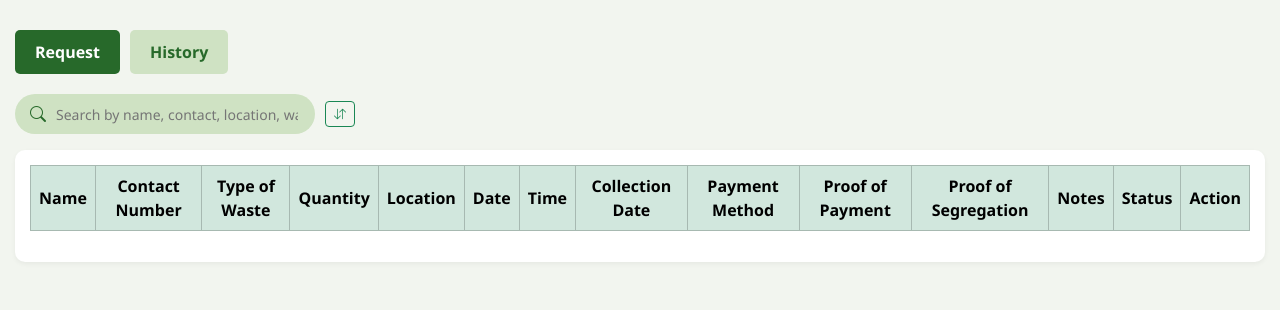
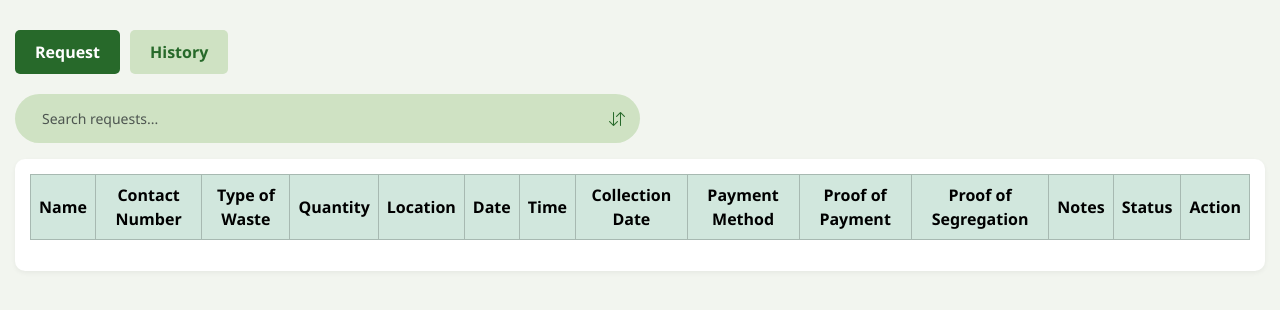
Before and after one commit to cind1anaa/Capstone, a PHP site: page /GroundZero/admin/collection.php in a window 1280 px wide. Shown: the part 66-376 px from the top of the page. Run offline with PHP 8.4, Linux system fonts and the light colour scheme; data that the repository does not hold is empty.

Commit message:
Refactor search bar and remove sorting functionality in collection page
Co-authored-by: sirclydediancin24 <sirclydediancin24@gmail.com>

```diff
--- a/GroundZero/admin/collection.php
+++ b/GroundZero/admin/collection.php
@@ -149,19 +149,16 @@ $result = $conn->query($query);
     }
 
     .search-bar {
-      background-color: #cfe2c3;
-      padding: 8px 15px;
-      border-radius: 25px;
-      display: flex;
-      align-items: center;
-      width: 300px;
+      background-color: #cde4cd;
+      border-radius: 50px;
+      padding: 0.4rem 1rem;
     }
 
     .search-bar input {
       border: none;
       background: transparent;
       outline: none;
-      flex: 1;
+      width: 100%;
       font-size: 14px;
     }
 
@@ -343,14 +340,11 @@ $result = $conn->query($query);
       <a href="Chistory.php"><button>History</button></a>
     </div>
 
-    <div class="d-flex align-items-center gap-2 mb-3">
-      <div class="search-bar">
-        <i class="bi bi-search me-2"></i>
-        <input type="text" id="searchInput" placeholder="Search by name, contact, location, waste type, or quantity..." />
+    <div class="d-flex justify-content-between align-items-center mb-3">
+      <div class="search-bar d-flex align-items-center w-50">
+        <input type="text" class="form-control" id="searchInput" placeholder="Search requests...">
+        <i class="bi bi-arrow-down-up ms-2"></i>
       </div>
-      <button class="btn btn-outline-success btn-sm" id="sortToggle" data-sort-col="5" title="Sort by Date">
-        <i class="bi bi-arrow-down-up"></i>
-      </button>
     </div>
 
     <div class="table-container">
@@ -501,26 +495,7 @@ document.addEventListener('DOMContentLoaded', function() {
       });
     }
 
-    // Sort functionality
-    const sortToggle = document.getElementById('sortToggle');
-    let sortAsc = true;
-    if (sortToggle) {
-      sortToggle.addEventListener('click', function() {
-        const sortCol = parseInt(this.getAttribute('data-sort-col') || '0', 10);
-        const tableBody = document.querySelector('tbody');
-        const rowsArray = Array.from(tableBody.querySelectorAll('tr'));
-
-        rowsArray.sort((a, b) => {
-          const aText = (a.querySelectorAll('td')[sortCol]?.textContent || '').trim();
-          const bText = (b.querySelectorAll('td')[sortCol]?.textContent || '').trim();
-          const comp = aText.localeCompare(bText, undefined, { numeric: true, sensitivity: 'base' });
-          return sortAsc ? comp : -comp;
-        });
-
-        rowsArray.forEach(row => tableBody.appendChild(row));
-        sortAsc = !sortAsc;
-      });
-    }
+    // (Sorting icon is visual only to match Rhistory.php)
 
     // Add function to handle request status updates
     window.updateStatus = function(requestId, status) {
```
